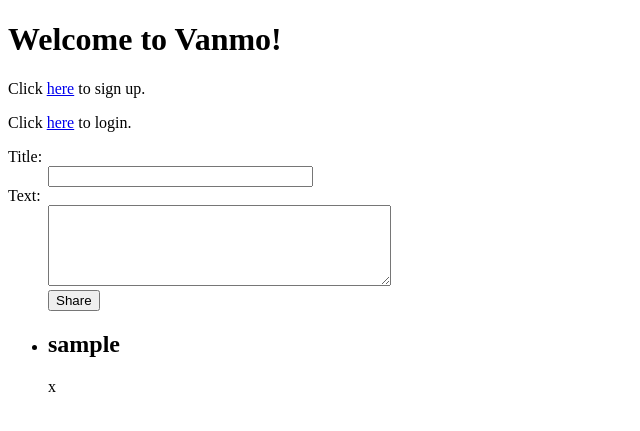
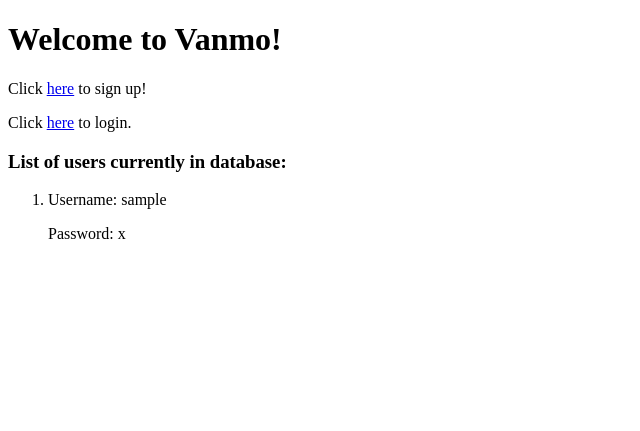
Before and after one commit to danielrojas121/ASE, a Flask app: template hw2-MarissaDaniel/templates/home.html in a window 1280 px wide. Shown: the top 431 px of the page, without its empty margins (0-640 px from the left). Run offline with Flask 2, Linux system fonts and the light colour scheme; the template is opened without the code that fills it: most values are stand-ins (such as "Sample title", 1, 10 or a date in 2020).

Commit message:
Fixed routing issues for GETS and POSTS

```diff
--- a/hw2-MarissaDaniel/server.py
+++ b/hw2-MarissaDaniel/server.py
@@ -1,6 +1,6 @@
 import os
 from sqlite3 import dbapi2 as sqlite3
-from flask import Flask, render_template, request, g, flash
+from flask import Flask, render_template, request, g, redirect
 
 app = Flask(__name__)
 app.config.from_object(__name__)
@@ -17,7 +17,7 @@ app.config.from_envvar('FLASKR_SETTINGS', silent=True)
 @app.route("/")
 def home():
 	db = get_db()
-	cur = db.execute('select username, password from logins order by id desc')
+	cur = db.execute('select username, password from logins order by id asc')
 	logins = cur.fetchall()
 	return render_template("home.html", logins=logins)
 
@@ -25,9 +25,16 @@ def home():
 def login():
 	return render_template("login.html")
 
-@app.route("/signup")
+@app.route("/signup", methods=["POST", "GET"])
 def signup():
-	return render_template("signup.html")
+	if request.method == "POST":
+		db = get_db()
+		db.execute('insert into logins (username, password) values (?, ?)',
+                 [request.form['username'], request.form['password']])
+		db.commit()
+		return redirect("/")
+	else:
+		return render_template("signup.html")
 
 def connect_db():
     """Connects to the specific database."""
@@ -61,15 +68,5 @@ def close_db(error):
     if hasattr(g, 'sqlite_db'):
         g.sqlite_db.close()
 
-
-@app.route('/add', methods=['POST'])
-def add_entry():
-    db = get_db()
-    db.execute('insert into logins (username, password) values (?, ?)',
-                 [request.form['username'], request.form['password']])
-    db.commit()
-    flash('New entry was successfully posted')
-    return render_template("home.html")
-
 if __name__ == "__main__":
     app.run(host="0.0.0.0")
--- a/hw2-MarissaDaniel/templates/home.html
+++ b/hw2-MarissaDaniel/templates/home.html
@@ -6,22 +6,16 @@
     <body>
         <h1>Welcome to Vanmo!</h1>
 
-    <p>Click <a href="/signup">here</a> to sign up.</p>
+    <p>Click <a href="/signup">here</a> to sign up!</p>
     <p>Click <a href="/login">here</a> to login.</p>
-    <form action="/home" method="post" class="add-entry">
-    	<dl>
-        <dt>Title:
-        <dd><input type="text" size="30" name="title">
-        <dt>Text:
-        <dd><textarea name="text" rows="5" cols="40"></textarea>
-        <dd><input type="submit" value="Share">
-      </dl>
-    </form>
-    <ul class="logins">
+
+    <h3>List of users currently in database:</h3>
+
+    <ol class="logins">
  	{% for entry in logins %}
-    <li><h2>{{ entry.username }}</h2>{{ entry.password }}</li>
+    <li><p>Username: {{ entry.username }}</p><p>Password: {{ entry.password }}</p></li>
   	{% endfor %}
-  	</ul>
+  	</ol>
 
 </body>
 </html>
--- a/hw2-MarissaDaniel/templates/signup.html
+++ b/hw2-MarissaDaniel/templates/signup.html
@@ -9,7 +9,7 @@
 
 		<h2>Sign up Form</h2>
 
-<form action="/add" method ="post">
+<form action="/signup" method ="post">
 
   <div class="container">
     <label><b>Username</b></label>
```
